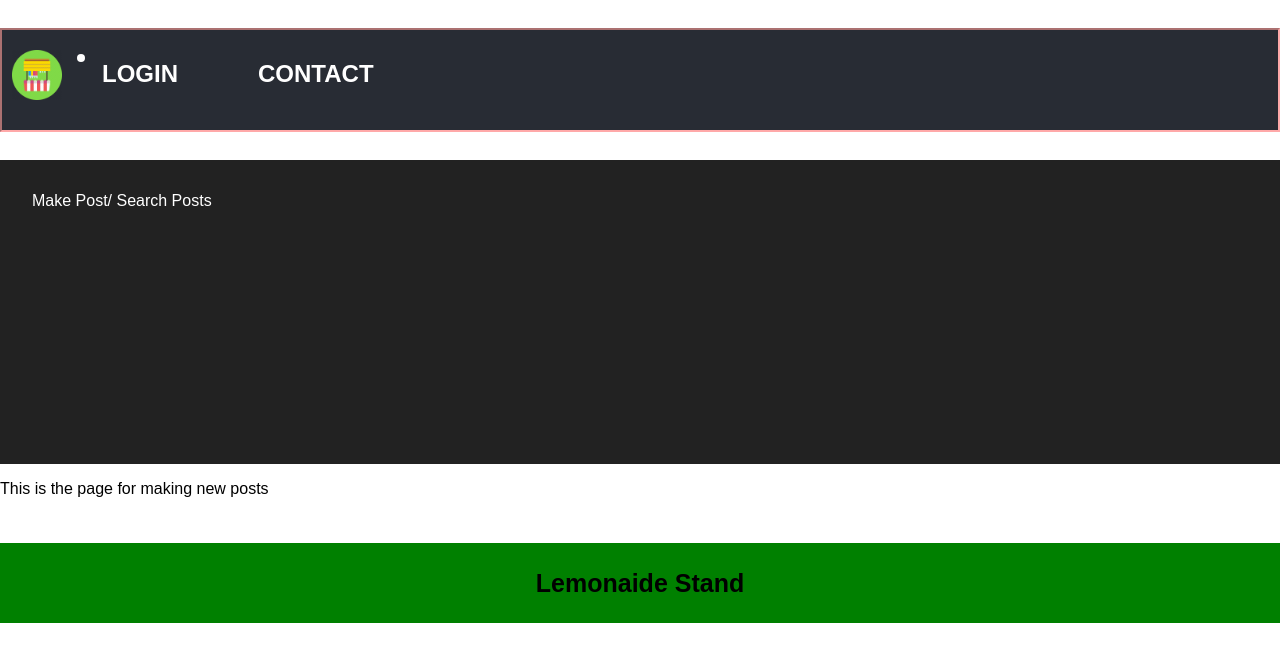
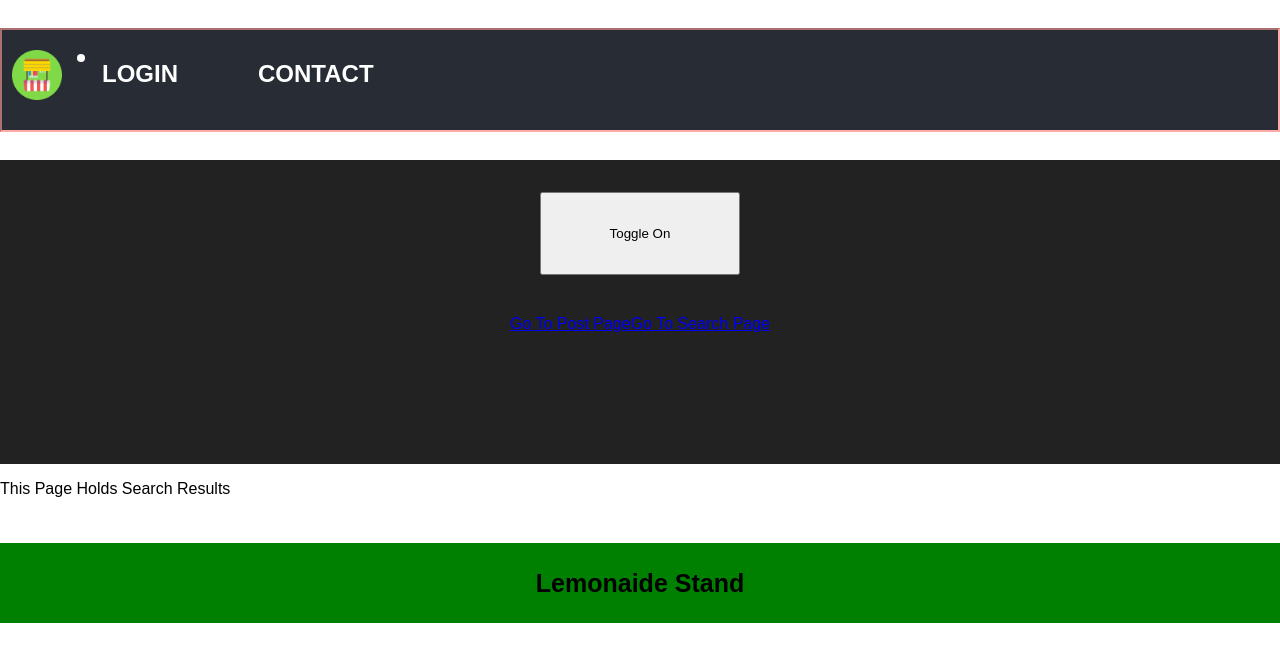
Before and after one commit to amgava/therandomsamaritans, a React (Create React App) app in the folder client/: page /makepost in a window 1280 px wide. Shown: the top 662 px of the page. Built offline with nearby package versions, Linux system fonts and the light colour scheme.

Commit message:
progress on loggedin and landing page frameworks

```diff
--- a/client/src/App.js
+++ b/client/src/App.js
@@ -5,6 +5,7 @@ import Makepost from "./pages/Makepost/Makepost";
 import Searchpost from "./pages/Searchpost/Searchpost";
 import Navbar from "./components/Navbar/Navbar";
 import Contact from "./pages/Contact/Contact";
+import Landing from "./pages/Landing/Landing";
 import "./App.css";
 
 function App() {
@@ -13,6 +14,7 @@ function App() {
       <div>
         <Navbar />
         <Route exact path="/" component={Home} />
+        <Route path="/landing" component={Landing} />
         <Route path="/makepost" component={Makepost} />
         <Route path="/searchpost" component={Searchpost} />
         <Route path="/contact" component={Contact} />
--- /dev/null
+++ b/client/src/components/Pageswitch/Pageswitch.css
@@ -0,0 +1,5 @@
+.pageSwitchBar {
+    text-align: center;
+    max-height: 5vh;
+    margin: 0px;
+}
--- a/client/src/components/Pageswitch/Pageswitch.js
+++ b/client/src/components/Pageswitch/Pageswitch.js
@@ -1,14 +1,52 @@
-import React from 'react';
-import "../../pages/Home/Home.css";
+import React, { Component } from "react";
+import { Link } from "react-router-dom";
+import "./Pageswitch.css";
 
-function Pageswitch(props) {
-    return (
-        <div className="pageSwitchBar">
-            {/* <button onClick={props.togglePageState} className="pageToggleButton"> */}
-                Make Post/ Search Posts
-          {/* </button> */}
-        </div>
-    );
+export default class Pageswitch extends Component {
+    constructor(props) {
+        super(props);
+        this.state = {
+            currentUserID: "",
+            whichPage: true
+        };
+    }
+
+    togglewhichpage = (e) => {
+        if (this.state.whichPage === true) {
+            this.setState({ whichPage: false });
+            console.log(this.state.whichPage);
+        } else {
+            this.setState({ whichPage: true });
+            console.log(this.state.whichPage);
+        }
+    };
+
+    renderPage = () => {
+        console.log(this.state);
+        if (this.state.whichPage === true) {
+            return (
+                <div className="pageSwitchBar">
+                    <button onClick={this.togglewhichpage} className="pageToggleButton">
+                        Toggle On</button>
+                        <br></br>
+                    <Link to={'/makepost'}>Go To Post Page</Link>
+                    <Link to={'/searchpost'}>Go To Search Page</Link>
+                </div>
+            );
+        } else {
+            return (
+                <div className="pageSwitchBar">
+                    <button onClick={this.togglewhichpage} className="pageToggleButton">
+                        Toggle Off</button>
+                        <br></br>
+                    <Link to={'/makepost'}>Go To Post Page</Link>
+                    <Link to={'/searchpost'}>Go To Search Page</Link>
+                </div>
+            );
+        }
+    };
+
+    render() {
+        return this.renderPage();
+    }
 }
-
-export default Pageswitch;
--- a/client/src/components/Signupform/Signupform.js
+++ b/client/src/components/Signupform/Signupform.js
@@ -34,6 +34,15 @@ function Signupform(props) {
         />
         <input
           onChange={props.handleInputChange}
+          value={props.location}
+          name="location"
+          type="text"
+          className="form-control"
+          placeholder="Location"
+          id="location"
+        />
+        <input
+          onChange={props.handleInputChange}
           value={props.password}
           name="password"
           type="text"
--- a/client/src/pages/Home/Home.js
+++ b/client/src/pages/Home/Home.js
@@ -1,7 +1,9 @@
 import React, { Component } from "react";
+import { Link } from "react-router-dom";
 import Hometop from "./Hometop";
 import Newuserform from "../../components/Signupform/Signupform";
 import Loginform from "../../components/Loginform/Loginform";
+
 import "./Home.css";
 
 export default class Home extends Component {
@@ -11,9 +13,10 @@ export default class Home extends Component {
             firstname: "",
             lastname: "",
             email: "",
+            location: "",
             password: "",
             confirmpassword: "",
-            currentPage: "login",
+            currentPage: true,
             userCheck: {}
         };
         this.togglepagestate = this.togglepagestate.bind(this);
@@ -23,12 +26,8 @@ export default class Home extends Component {
     }
 
     togglepagestate = () => {
-        console.log("hello ", this.state.currentPage);
-        if (this.state.currentPage === "login") {
-            this.setState({ currentPage: "signup" })
-        } else {
-            this.setState({ currentPage: "login" })
-        }
+        const whatState = !this.state.currentPage;
+        this.setState({ currentPage: whatState });
     };
 
     handleInputChange = e => {
@@ -45,6 +44,7 @@ export default class Home extends Component {
             firstname: this.state.firstname,
             lastname: this.state.lastname,
             email: this.state.email,
+            location: this.state.location,
             password: this.state.password,
             confirmpassword: this.state.confirmpassword
         }
@@ -80,7 +80,7 @@ export default class Home extends Component {
 
     renderPage = () => {
         console.log(this.state);
-        if (this.state.currentPage === "signup") {
+        if (this.state.currentPage === false) {
             return (
                 <div className="App-body">
                     <Hometop togglepagestate={this.togglepagestate} />
@@ -90,6 +90,7 @@ export default class Home extends Component {
                         handleNewUserFormSubmit={this.handleLoginFormSubmit}
                         handleInputChange={this.handleInputChange}
                     />
+                    <Link to={'/landing'}>  Go To Logged-In Page  </Link>
                 </div>
             );
         } else {
@@ -99,12 +100,13 @@ export default class Home extends Component {
                     <Newuserform
                         firstname={this.state.firstname}
                         lastname={this.state.lastname}
+                        password={this.state.password}
                         email={this.state.email}
-                        password={this.state.password}
-                        confirmpassword={this.state.confirmpassword}
+                        location={this.state.location}
                         handleNewUserFormSubmit={this.handleNewUserFormSubmit}
                         handleInputChange={this.handleInputChange}
                     />
+                    <Link to={'/landing'}>  Go To Logged-In Page  </Link>
                 </div>
             );
         }
--- /dev/null
+++ b/client/src/pages/Landing/Landing.js
@@ -0,0 +1,18 @@
+import React from 'react';
+import { Link } from "react-router-dom";
+import Footer from "../../components/Footer/Footer";
+
+function Landing() {
+    return (
+        <div className="wrapper">
+            <p>The Landing Page!
+            <Link to={'/searchpost'}>Go To Search Page</Link>
+            <br></br>
+            <Link to={'/makepost'}>Go To Post Page</Link>
+            </p>
+            <Footer />
+        </div>
+    );
+}
+
+export default Landing;
--- a/client/src/pages/Makepost/Makepost.js
+++ b/client/src/pages/Makepost/Makepost.js
@@ -9,7 +9,7 @@ function Makepost() {
                 <Pageswitch />
             </header>
             <div className="App-body">
-                <p>This is the page for making new posts</p>
+                <p>This Page Holds Search Results</p>
                 <Footer />
             </div>
         </div>
--- a/client/src/pages/Searchpost/Searchpost.js
+++ b/client/src/pages/Searchpost/Searchpost.js
@@ -9,7 +9,7 @@ function Searchpost() {
                 <Pageswitch />
             </header>
             <div className="App-body">
-            <p>This is the page for making search/browsing posts</p>
+                <p>Make New Post Page</p>
                 <Footer />
             </div>
         </div>
```
Also changed, not shown: client/src/pages/Landing/Landing.css (added). Lines whose indentation alone changed are shown as unchanged.
